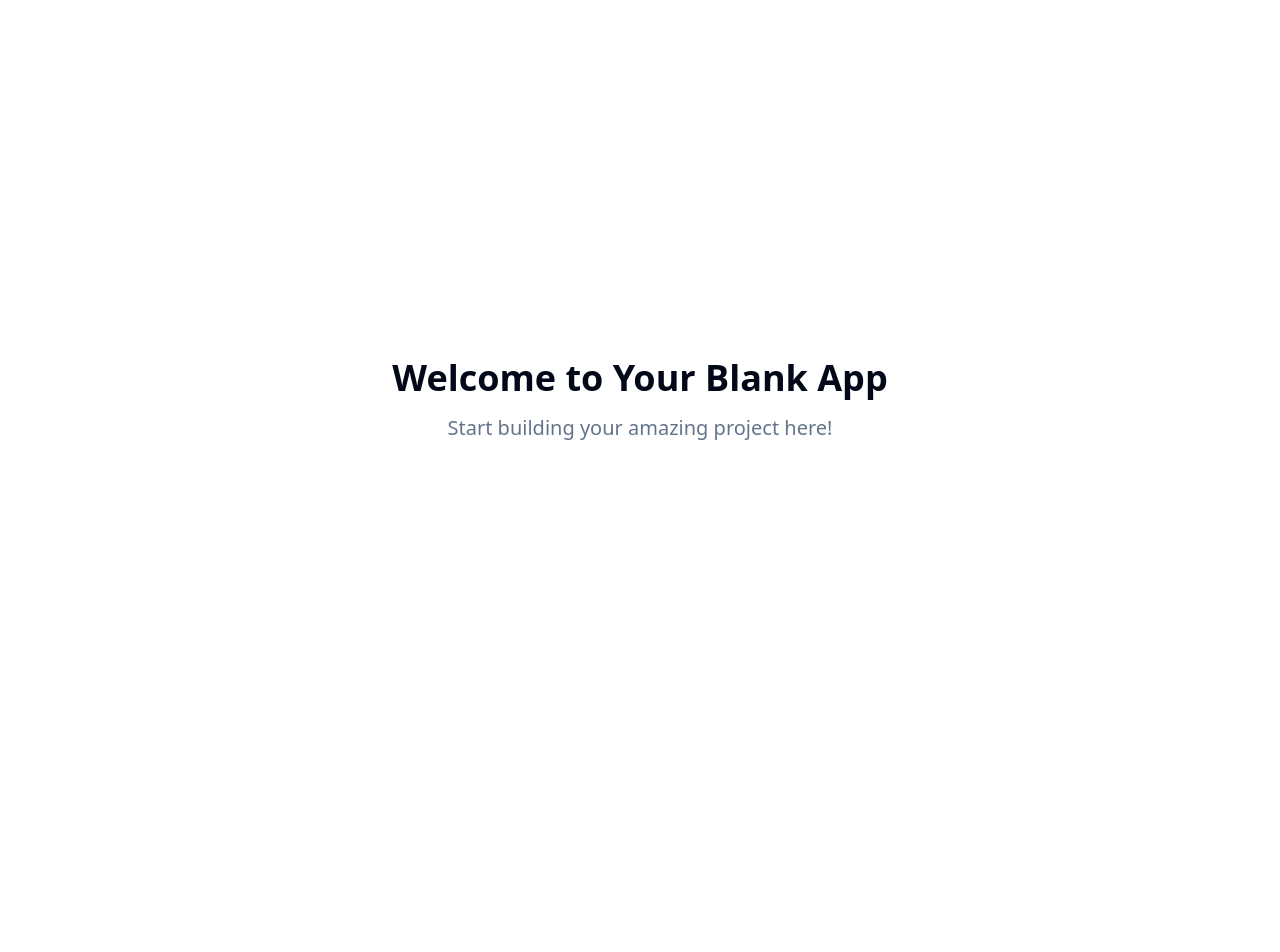
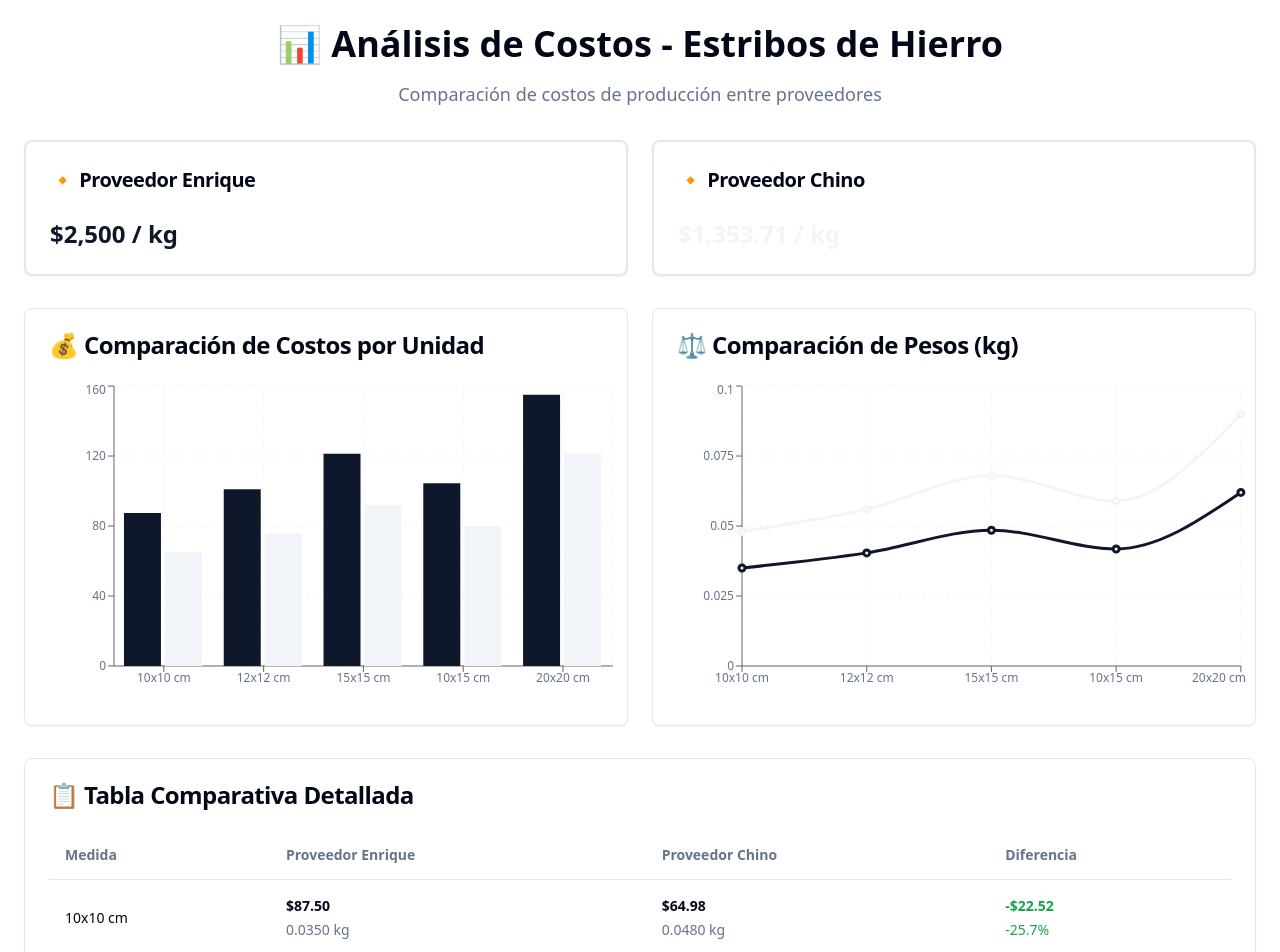
Before and after one commit to martintascione/estribo-cost-compare-analysis, a React (Vite) app: page / in a window 1280 px wide. Shown: the top 952 px of the page. Before the commit the page ends 800 px from the top, so only its background shows below. Built offline with nearby package versions, Linux system fonts and the light colour scheme.

Commit message:
Add data for chart visualization
Add data for estribo cost comparison to be used in the chart.

```diff
--- a/src/pages/Index.tsx
+++ b/src/pages/Index.tsx
@@ -1,11 +1,215 @@
-// Update this page (the content is just a fallback if you fail to update the page)
+import { Card, CardContent, CardHeader, CardTitle } from "@/components/ui/card";
+import { Table, TableBody, TableCell, TableHead, TableHeader, TableRow } from "@/components/ui/table";
+import { ChartContainer, ChartTooltip, ChartTooltipContent } from "@/components/ui/chart";
+import { BarChart, Bar, XAxis, YAxis, CartesianGrid, ResponsiveContainer, LineChart, Line } from "recharts";
 
 const Index = () => {
+  // Datos actualizados según la información proporcionada
+  const data = [
+    {
+      medida: "10x10 cm",
+      enrique: { peso: 0.0350, costo: 87.50 },
+      chino: { peso: 0.0480, costo: 64.98 }
+    },
+    {
+      medida: "12x12 cm",
+      enrique: { peso: 0.0404, costo: 101.00 },
+      chino: { peso: 0.0560, costo: 75.81 }
+    },
+    {
+      medida: "15x15 cm",
+      enrique: { peso: 0.0485, costo: 121.25 },
+      chino: { peso: 0.0680, costo: 92.05 }
+    },
+    {
+      medida: "10x15 cm",
+      enrique: { peso: 0.0418, costo: 104.50 },
+      chino: { peso: 0.0590, costo: 79.87 }
+    },
+    {
+      medida: "20x20 cm",
+      enrique: { peso: 0.0620, costo: 155.00 },
+      chino: { peso: 0.0900, costo: 121.83 }
+    }
+  ];
+
+  const proveedores = {
+    enrique: { nombre: "Proveedor Enrique", precioPorKg: 2500 },
+    chino: { nombre: "Proveedor Chino", precioPorKg: 1353.71 }
+  };
+
+  // Configuración de colores para los gráficos
+  const chartConfig = {
+    enrique: {
+      label: "Enrique",
+      color: "hsl(var(--primary))"
+    },
+    chino: {
+      label: "Chino",
+      color: "hsl(var(--secondary))"
+    }
+  };
+
   return (
-    <div className="min-h-screen flex items-center justify-center bg-background">
-      <div className="text-center">
-        <h1 className="text-4xl font-bold mb-4">Welcome to Your Blank App</h1>
-        <p className="text-xl text-muted-foreground">Start building your amazing project here!</p>
+    <div className="min-h-screen bg-background p-6">
+      <div className="max-w-7xl mx-auto space-y-8">
+        {/* Header */}
+        <div className="text-center space-y-4">
+          <h1 className="text-4xl font-bold text-foreground">📊 Análisis de Costos - Estribos de Hierro</h1>
+          <p className="text-lg text-muted-foreground">Comparación de costos de producción entre proveedores</p>
+        </div>
+
+        {/* Información de Proveedores */}
+        <div className="grid md:grid-cols-2 gap-6">
+          <Card className="border-2">
+            <CardHeader>
+              <CardTitle className="text-xl font-semibold">🔸 {proveedores.enrique.nombre}</CardTitle>
+            </CardHeader>
+            <CardContent>
+              <div className="text-2xl font-bold text-primary">
+                ${proveedores.enrique.precioPorKg.toLocaleString()} / kg
+              </div>
+            </CardContent>
+          </Card>
+
+          <Card className="border-2">
+            <CardHeader>
+              <CardTitle className="text-xl font-semibold">🔸 {proveedores.chino.nombre}</CardTitle>
+            </CardHeader>
+            <CardContent>
+              <div className="text-2xl font-bold text-secondary">
+                ${proveedores.chino.precioPorKg.toLocaleString()} / kg
+              </div>
+            </CardContent>
+          </Card>
+        </div>
+
+        {/* Gráficos de Comparación */}
+        <div className="grid lg:grid-cols-2 gap-6">
+          {/* Gráfico de Costos */}
+          <Card>
+            <CardHeader>
+              <CardTitle>💰 Comparación de Costos por Unidad</CardTitle>
+            </CardHeader>
+            <CardContent>
+              <ChartContainer config={chartConfig} className="h-80">
+                <BarChart data={data}>
+                  <CartesianGrid strokeDasharray="3 3" />
+                  <XAxis dataKey="medida" />
+                  <YAxis />
+                  <ChartTooltip
+                    content={<ChartTooltipContent />}
+                    formatter={(value: number) => [`$${value.toFixed(2)}`, "Costo"]}
+                  />
+                  <Bar dataKey="enrique.costo" fill="var(--color-enrique)" name="Enrique" />
+                  <Bar dataKey="chino.costo" fill="var(--color-chino)" name="Chino" />
+                </BarChart>
+              </ChartContainer>
+            </CardContent>
+          </Card>
+
+          {/* Gráfico de Pesos */}
+          <Card>
+            <CardHeader>
+              <CardTitle>⚖️ Comparación de Pesos (kg)</CardTitle>
+            </CardHeader>
+            <CardContent>
+              <ChartContainer config={chartConfig} className="h-80">
+                <LineChart data={data}>
+                  <CartesianGrid strokeDasharray="3 3" />
+                  <XAxis dataKey="medida" />
+                  <YAxis />
+                  <ChartTooltip
+                    content={<ChartTooltipContent />}
+                    formatter={(value: number) => [`${value.toFixed(4)} kg`, "Peso"]}
+                  />
+                  <Line
+                    type="monotone"
+                    dataKey="enrique.peso"
+                    stroke="var(--color-enrique)"
+                    strokeWidth={3}
+                    name="Enrique"
+                  />
+                  <Line
+                    type="monotone"
+                    dataKey="chino.peso"
+                    stroke="var(--color-chino)"
+                    strokeWidth={3}
+                    name="Chino"
+                  />
+                </LineChart>
+              </ChartContainer>
+            </CardContent>
+          </Card>
+        </div>
+
+        {/* Tabla de Datos Detallada */}
+        <Card>
+          <CardHeader>
+            <CardTitle>📋 Tabla Comparativa Detallada</CardTitle>
+          </CardHeader>
+          <CardContent>
+            <Table>
+              <TableHeader>
+                <TableRow>
+                  <TableHead className="font-semibold">Medida</TableHead>
+                  <TableHead className="font-semibold">Proveedor Enrique</TableHead>
+                  <TableHead className="font-semibold">Proveedor Chino</TableHead>
+                  <TableHead className="font-semibold">Diferencia</TableHead>
+                </TableRow>
+              </TableHeader>
+              <TableBody>
+                {data.map((item) => {
+                  const diferencia = item.enrique.costo - item.chino.costo;
+                  const porcentajeAhorro = ((diferencia / item.enrique.costo) * 100);
+
+                  return (
+                    <TableRow key={item.medida}>
+                      <TableCell className="font-medium">{item.medida}</TableCell>
+                      <TableCell>
+                        <div className="space-y-1">
+                          <div className="font-semibold">${item.enrique.costo.toFixed(2)}</div>
+                          <div className="text-sm text-muted-foreground">{item.enrique.peso.toFixed(4)} kg</div>
+                        </div>
+                      </TableCell>
+                      <TableCell>
+                        <div className="space-y-1">
+                          <div className="font-semibold">${item.chino.costo.toFixed(2)}</div>
+                          <div className="text-sm text-muted-foreground">{item.chino.peso.toFixed(4)} kg</div>
+                        </div>
+                      </TableCell>
+                      <TableCell>
+                        <div className="space-y-1">
+                          <div className="font-semibold text-green-600">
+                            -${diferencia.toFixed(2)}
+                          </div>
+                          <div className="text-sm text-green-600">
+                            -{porcentajeAhorro.toFixed(1)}%
+                          </div>
+                        </div>
+                      </TableCell>
+                    </TableRow>
+                  );
+                })}
+              </TableBody>
+            </Table>
+          </CardContent>
+        </Card>
+
+        {/* Conclusión */}
+        <Card className="border-2 border-primary/20 bg-primary/5">
+          <CardHeader>
+            <CardTitle className="text-xl">📌 Conclusión</CardTitle>
+          </CardHeader>
+          <CardContent>
+            <p className="text-lg leading-relaxed">
+              A pesar de que los estribos fabricados con hierro del <strong>Proveedor Chino</strong> son más pesados,
+              su <strong>costo por unidad es significativamente menor</strong> debido a un precio por kilo más bajo.
+              Esto representa una <strong>ventaja económica directa</strong> en la producción, especialmente en
+              pedidos grandes o continuos.
+            </p>
+          </CardContent>
+        </Card>
       </div>
     </div>
   );
```
